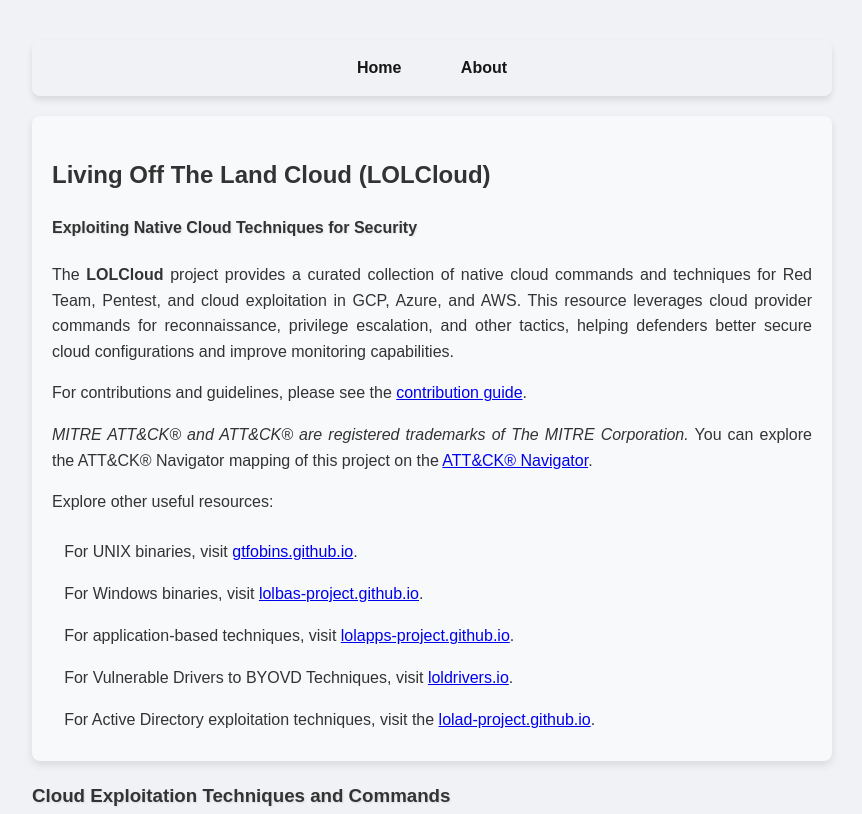
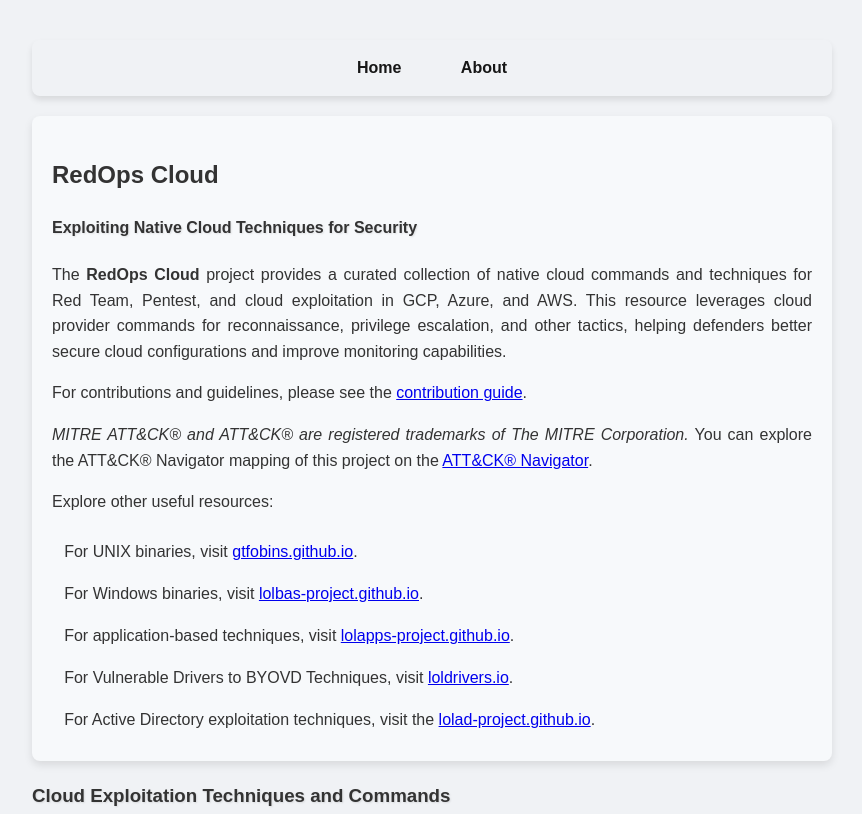
Before and after one commit to RedOps-Cloud/RedOps-Cloud.github.io, a plain HTML site: page index.html in a window 1280 px wide. Shown: the top 814 px of the page, without its empty margins (208-1070 px from the left). Drawn offline with Linux system fonts and the light colour scheme.

Commit message:
Update index.html

```diff
--- a/index.html
+++ b/index.html
@@ -38,10 +38,10 @@
 
 <div class="header-box">
     <div>
-        <h2>Living Off The Land Cloud (LOLCloud)</h2>
+        <h2>RedOps Cloud</h2>
         <h4>Exploiting Native Cloud Techniques for Security</h4>
-        <p>The <strong>LOLCloud</strong> project provides a curated collection of native cloud commands and techniques for Red Team, Pentest, and cloud exploitation in GCP, Azure, and AWS. This resource leverages cloud provider commands for reconnaissance, privilege escalation, and other tactics, helping defenders better secure cloud configurations and improve monitoring capabilities.</p>
-        <p>For contributions and guidelines, please see the <a href="https://github.com/LOLCloud-Project/LOLCloud-Project.github.io/tree/main">contribution guide</a>.</p>
+        <p>The <strong>RedOps Cloud</strong> project provides a curated collection of native cloud commands and techniques for Red Team, Pentest, and cloud exploitation in GCP, Azure, and AWS. This resource leverages cloud provider commands for reconnaissance, privilege escalation, and other tactics, helping defenders better secure cloud configurations and improve monitoring capabilities.</p>
+        <p>For contributions and guidelines, please see the <a href="https://github.com/RedOps-Cloud/RedOps-Cloud.github.io/blob/main/Contributing.md">contribution guide</a>.</p>
         <p><span style="font-style: italic;">MITRE ATT&CK® and ATT&CK® are registered trademarks of The MITRE Corporation.</span> You can explore the ATT&CK® Navigator mapping of this project on the <a href="https://mitre-attack.github.io/attack-navigator/#layerURL=/mitre_attack_navigator_layer.json">ATT&CK® Navigator</a>.</p>
 		        <p>Explore other useful resources:</p>
         <ul>
```
